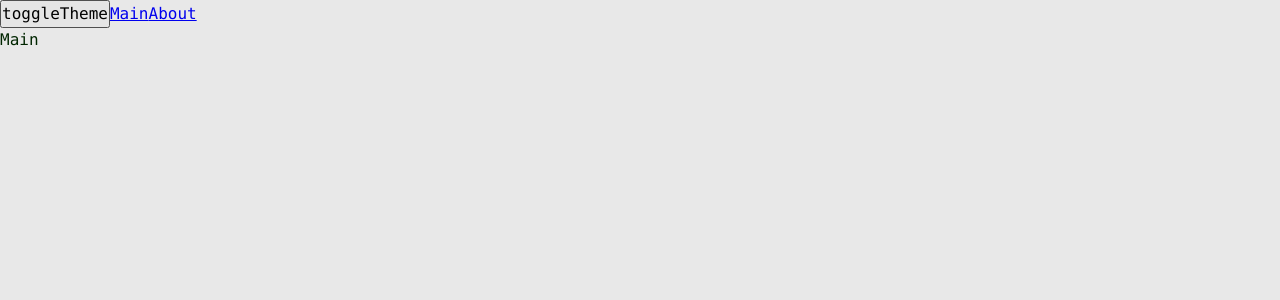
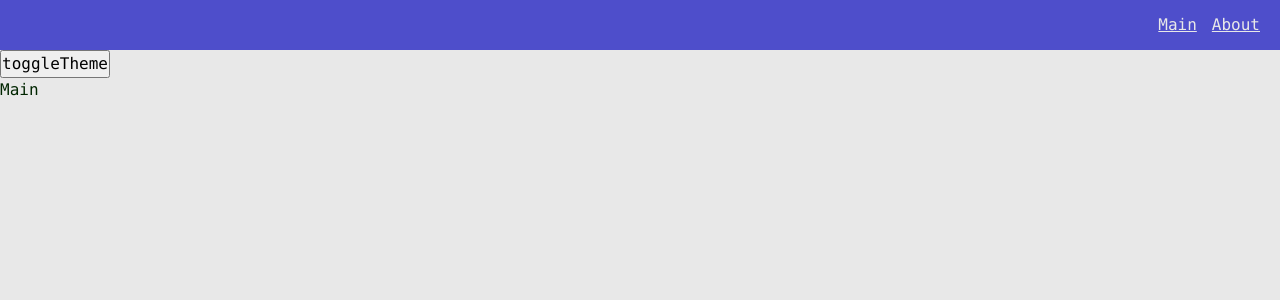
Before and after one commit to draussen10/IPOR, a React app: page / in a window 1280 px wide. Shown: the top 300 px of the page. Built offline with nearby package versions, Linux system fonts and the light colour scheme.

Commit message:
Navbar. Шаблоны для разработки. Первый UI Kit компонент

```diff
--- a/src/app/App.tsx
+++ b/src/app/App.tsx
@@ -1,8 +1,8 @@
 import React from 'react';
-import {Link} from 'react-router-dom';
 import {useTheme} from "app/providers/ThemeProvider";
 import {classNames} from "shared/lib/classNames";
 import {AppRouter} from "app/providers/Router";
+import {Navbar} from "widgets/Navbar";
 
 const App = () => {
     const {toggleTheme, theme} = useTheme()
@@ -15,9 +15,8 @@ const App = () => {
                 [theme])
             }
         >
+            <Navbar />
             <button onClick={toggleTheme}>toggleTheme</button>
-            <Link to={'/'}>Main</Link>
-            <Link to={'/about'}>About</Link>
             <AppRouter/>
         </div>
     );
--- a/src/app/styles/themes/dark.scss
+++ b/src/app/styles/themes/dark.scss
@@ -1,6 +1,8 @@
 .app.dark {
   --bg-color: #4e4ecb;
+  --inverted-bg-color: #e8e8e8;
 
   --primary-color: #20a820;
   --secondary-color: #083408;
+
 }
--- a/src/app/styles/themes/light.scss
+++ b/src/app/styles/themes/light.scss
@@ -1,5 +1,6 @@
 .app.light {
   --bg-color: #e8e8e8;
+  --inverted-bg-color: #4e4ecb;
 
   --primary-color: #002600;
   --secondary-color: #44be44;
--- a/src/app/styles/variables/global.scss
+++ b/src/app/styles/variables/global.scss
@@ -8,4 +8,7 @@
   --font-size-l: 24px;
   --font-line-l: 32px;
   --font-l: var(--font-size-l) / var(--font-line-l) var(--font-family-main);
+
+  //Размеры
+  --navbar-height: 50px;
 }
--- a/src/shared/lib/classNames.tsx
+++ b/src/shared/lib/classNames.tsx
@@ -1,9 +1,9 @@
 // не самый лучший вариант
 type Mods = Record<string, boolean | string>
-export function classNames(cls: string, mods: Mods, additional: string[]): string {
+export function classNames(cls: string, mods?: Mods, additional?: string[]): string {
     return [
         cls,
-        ...additional,
+        ...additional.filter(Boolean),
         Object
             .entries(mods)
             .filter(([className, value]) => !!value)
--- /dev/null
+++ b/src/shared/types/ComponentProps.ts
@@ -0,0 +1,3 @@
+export interface ComponentProps {
+    className?: string
+}
--- /dev/null
+++ b/src/shared/ui/AppLink/AppLink.module.scss
@@ -0,0 +1,4 @@
+.AppLink {
+  color: var(--bg-color);
+
+}
--- /dev/null
+++ b/src/shared/ui/AppLink/AppLink.tsx
@@ -0,0 +1,26 @@
+import React, {FC} from 'react';
+import cls from './AppLink.module.scss'
+import {ComponentProps} from "shared/types/ComponentProps";
+import {Link, LinkProps} from "react-router-dom";
+import {classNames} from "shared/lib/classNames";
+
+export interface AppLinkProps extends LinkProps, ComponentProps {
+}
+
+const AppLink: FC<AppLinkProps> = ({className, children, to, ...otherProps}) => {
+    return (
+        <Link
+            className={classNames(
+                cls.AppLink,
+                {},
+                [className]
+            )}
+            to={to}
+            {...otherProps}
+        >
+            {children}
+        </Link>
+    );
+};
+
+export default AppLink;
--- /dev/null
+++ b/src/widgets/Navbar/index.ts
@@ -0,0 +1,3 @@
+import Navbar from "./ui/Navbar";
+
+export {Navbar}
--- /dev/null
+++ b/src/widgets/Navbar/ui/Navbar.module.scss
@@ -0,0 +1,20 @@
+.navbar {
+  width: 100%;
+  height: var(--navbar-height);
+  background: var(--inverted-bg-color);
+  display: flex;
+  align-items: center;
+  padding: 20px;
+
+  & .links {
+    margin-left: auto;
+
+    & a {
+      margin-right: 15px;
+
+      &:last-child {
+        margin-right: 0;
+      }
+    }
+  }
+}
--- /dev/null
+++ b/src/widgets/Navbar/ui/Navbar.tsx
@@ -0,0 +1,26 @@
+import React from 'react';
+import classes from './Navbar.module.scss'
+import {RoutePath} from "shared/config/routeConfig/routeConfig";
+import {classNames} from "shared/lib/classNames";
+import {ComponentProps} from "shared/types/ComponentProps";
+import AppLink from "shared/ui/AppLink/AppLink";
+
+interface NavbarProps extends ComponentProps {
+}
+
+const Navbar = ({className}: NavbarProps) => {
+    return (
+        <div className={classNames(
+            classes.navbar,
+            {},
+            [className]
+        )}>
+            <div className={classes.links}>
+                <AppLink to={RoutePath.main}>Main</AppLink>
+                <AppLink to={RoutePath.about}>About</AppLink>
+            </div>
+        </div>
+    );
+};
+
+export default Navbar;
```
